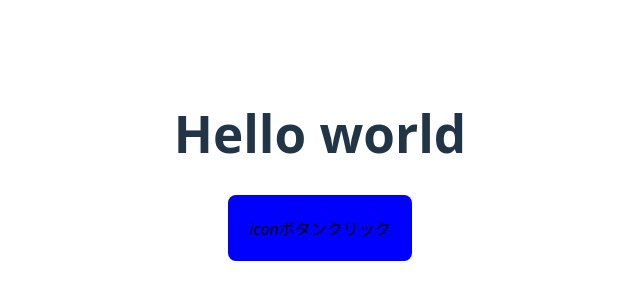
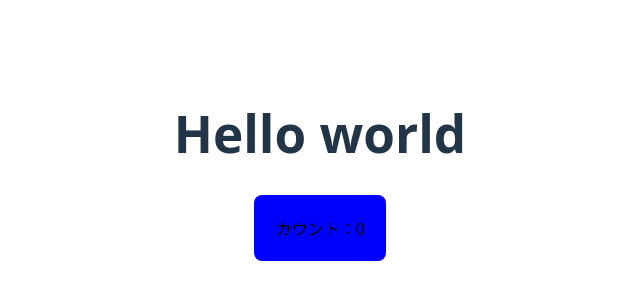
Before and after one commit to LibertyReman/react-fundamentals, a React (Vite) app: page / in a window 1280 px wide. Shown: the part 234-534 px from the top of the page, without its empty margins (320-960 px from the left). Built offline with nearby package versions, Linux system fonts and the light colour scheme.

Commit message:
useStateを使ってButtonカウント用の状態管理を追加

```diff
--- a/src/App.jsx
+++ b/src/App.jsx
@@ -3,18 +3,13 @@ import Button from './components/Button/Button'
 
 function App() {
   // 関数を定義
-  const handleClick = () => {
-    alert('クリックされました');
-  }
 
   return (
     // 空のフラグメント returnの中で複数のタグを書きたい場合に必要
     <>
       <h1>Hello world</h1>
       {/* 値の場合は{}が必要 */}
-      <Button type="submit" disabled={false} onClick={handleClick}>
-        <span>ボタンクリック</span>
-      </Button>
+      <Button type="submit" disabled={false}/>
     </>
   )
 }
--- a/src/components/Button/Button.jsx
+++ b/src/components/Button/Button.jsx
@@ -1,20 +1,26 @@
 import styles from "./Button.module.css";
+import {useState} from "react"
 
 // 親コンポーネントから子コンポーネントへ値を渡す仕組み
 // 属性や子要素、イベントなどを親コンポーネントから渡せる
 function Button(props) {
 
+  // 状態を持たせたい変数とそれを更新する関数を定義
+  const [count, setCount] = useState(0);
+
   // children：コンポーネントの中身に書いた要素やテキストを受け取る
-  const {type, disabled, children, onClick} = props;
+  const {type, disabled} = props;
 
   // 関数を定義
+  const handleClick = () => {
+    setCount(count + 1);
+  }
 
   // returnの中でHTMLを書く
   return (
     // iやspanタグはbuttonの子要素のため空のフラグメントは不要
-    <button className={styles.buttonInner} type={type} disabled={disabled} onClick={onClick}>
-      <i>icon</i>
-      {children}
+    <button className={styles.buttonInner} type={type} disabled={disabled} onClick={handleClick}>
+      カウント：{count}
     </button>
   )
 }
```
